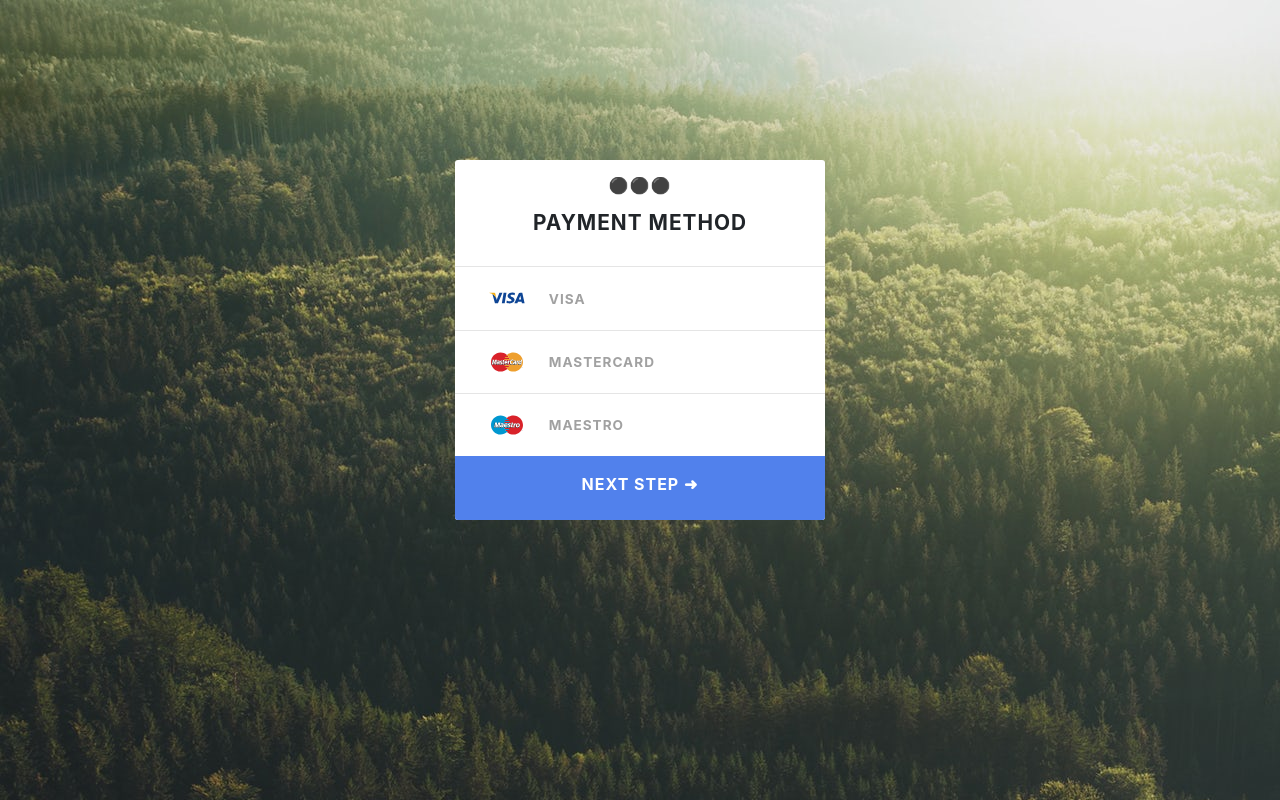
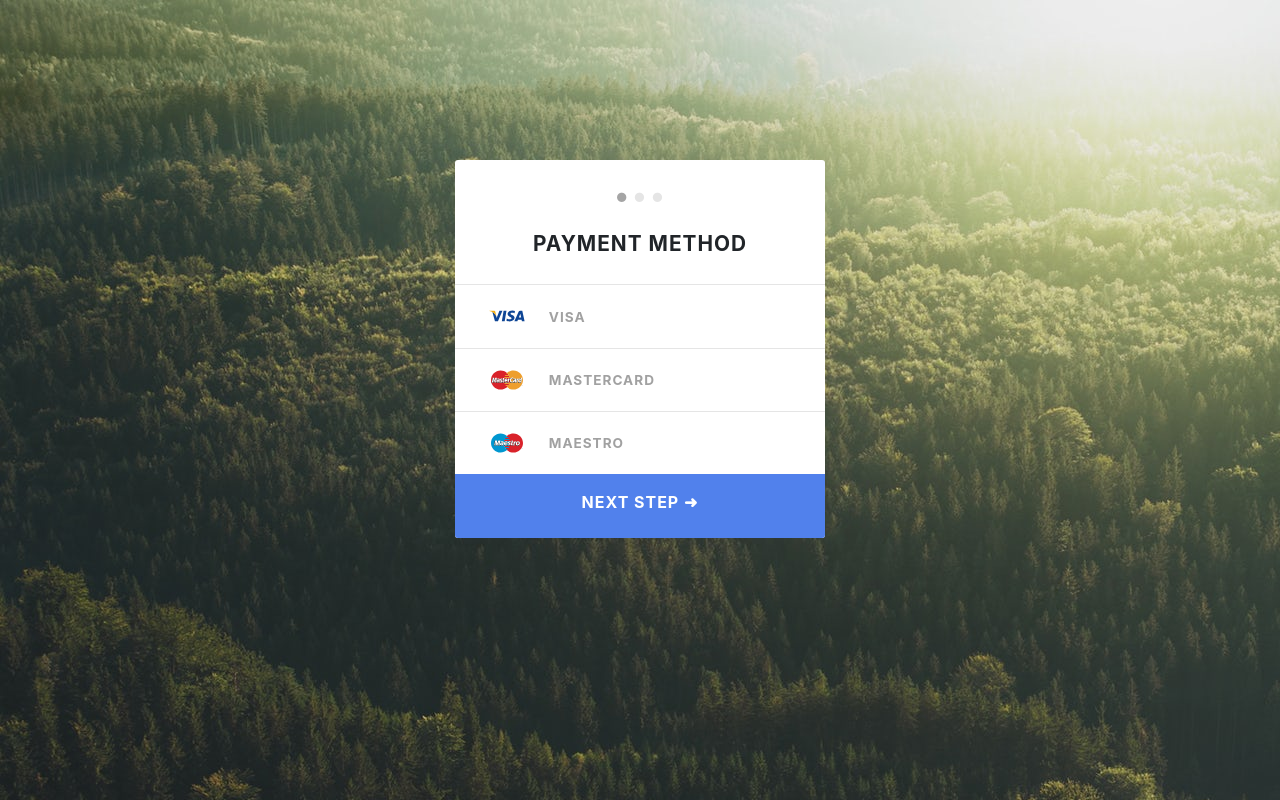
Before and after one commit to gbelio/frontloops, a plain HTML site: page Loop1-Step2/assets/index.html in a window 1280 px wide. Drawn offline with nearby package versions, Linux system fonts and the light colour scheme.

Commit message:
Modificación de viñetas de posición

```diff
--- a/Loop1-Step2/assets/index.html
+++ b/Loop1-Step2/assets/index.html
@@ -13,9 +13,9 @@
   <section class="container contenedor">
     <form class="tarjetas col-12 col-md-12 col-lg-12">
         <ul>
-            <li id="index0">⚫</li>
-            <li id="index1">⚫</li>
-            <li id="index2">⚫</li>
+            <li id="index0">•</li>
+            <li id="index1">•</li>
+            <li id="index2">•</li>
           </ul>
         <article class="col-12 col-md-12 col-lg-12 payment nopadd">
           <p>PAYMENT METHOD</p>
--- a/Loop1-Step2/assets/styles.css
+++ b/Loop1-Step2/assets/styles.css
@@ -71,7 +71,8 @@ img{
     font-weight: bold;
     font-size: 1.3em;
     justify-content: center;
-    margin-bottom: 12px;
+    padding-bottom: 9px;
+    margin-top: 10px;
 }
 
 .labelTarjetas{
@@ -130,6 +131,7 @@ ul{
 
 li{
     color:#e5e5e5;
+    font-size: 30px;
 }
 
 li:hover{
```
